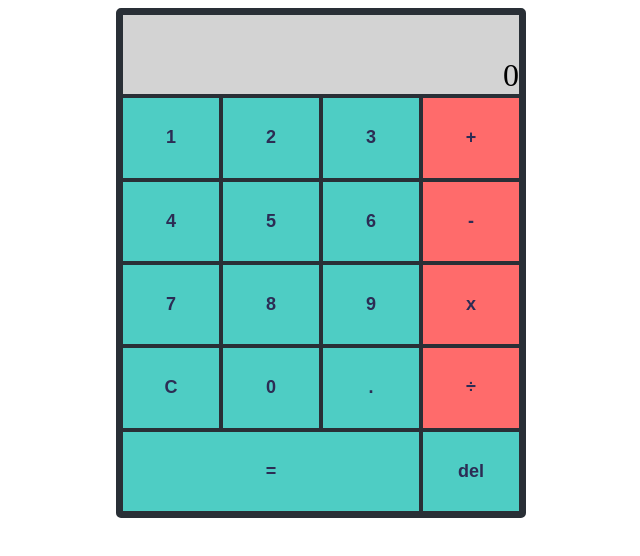
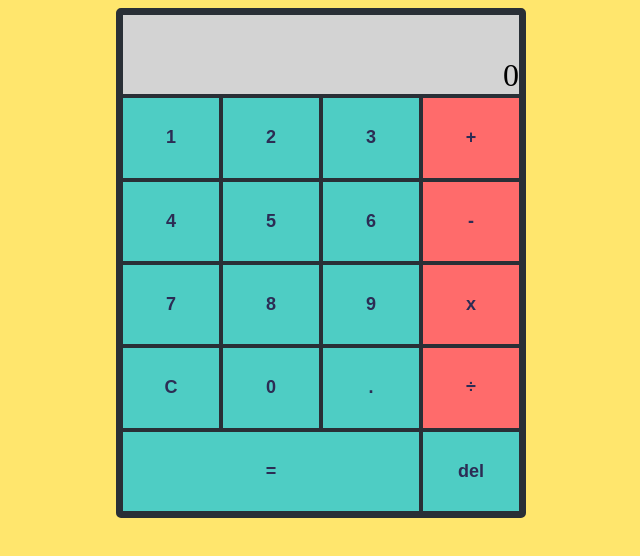
Before and after one commit to adriant172/Calculator, a plain HTML site: page index.html in a window 1280 px wide. Shown: the whole page, without its empty margins (319-959 px from the left). Drawn offline with Linux system fonts and the light colour scheme.

Commit message:
Add background color to html  body

```diff
--- a/styles.css
+++ b/styles.css
@@ -2,6 +2,7 @@
 body {
     display: flex;
     justify-content: center;
+    background-color: #FFE66D;
 }
 .calculator {
     border: #292F36 solid 5px;
```
